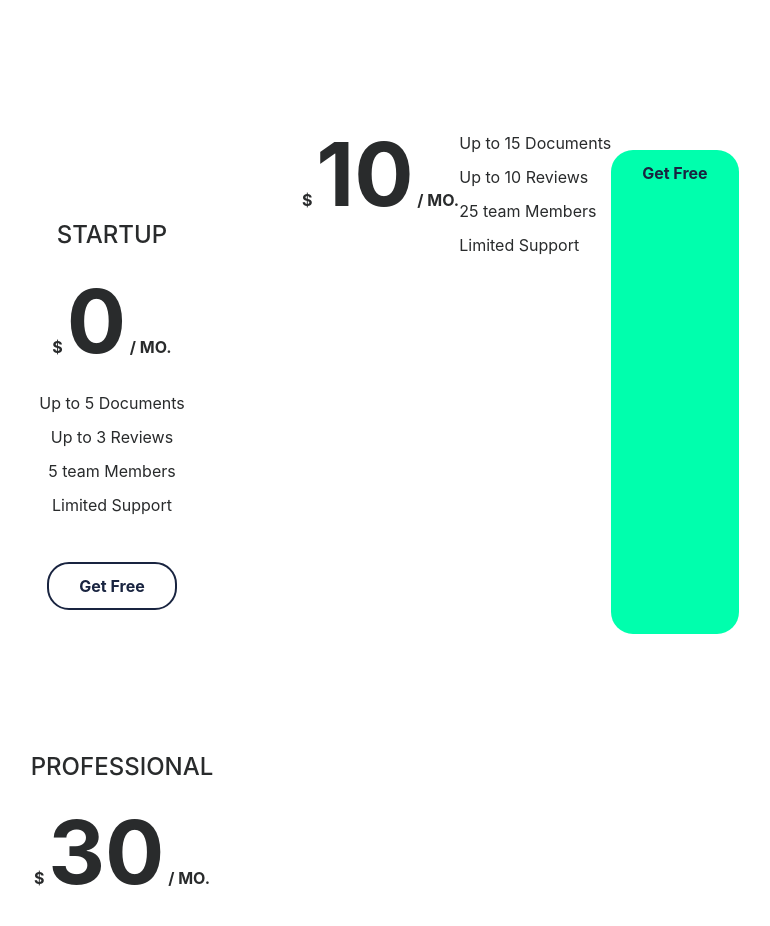
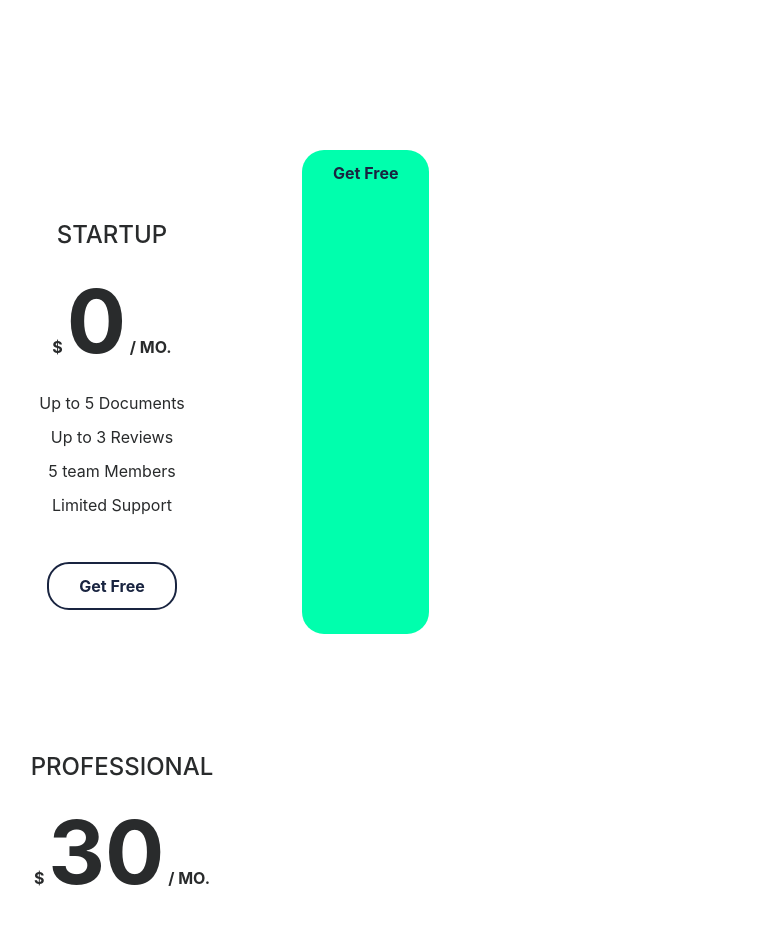
Before and after one commit to akhildeveyyappadi/Landingpage3, a plain HTML site: page index.html in a window 1280 px wide. Shown: the part 1140-2066 px from the top of the page, without its empty margins (148-918 px from the left). Drawn offline with Linux system fonts and the light colour scheme; a script that the page names is missing.

Commit message:
Update index.html

```diff
--- a/index.html
+++ b/index.html
@@ -115,13 +115,7 @@
                 <a href="#" class="btn my-4 font-weight-bold atlas-cta cta-ghost">Get Free</a>
             </div>
 
-                <p class="font-weight-bold">$ <span class="display-2 font-weight-bold">10</span> / MO.</p>
-                <ul class="list-unstyled">
-                    <li>Up to 15 Documents</li>
-                    <li>Up to 10 Reviews</li>
-                    <li>25 team Members</li>
-                    <li>Limited Support</li>
-                </ul>
+
                 <a href="#" class="btn my-4 font-weight-bold atlas-cta cta-green">Get Free</a>
             </div>
             <div data-aos="fade-left" data-aos-delay="200" data-aos-duration="1000" data-aos-once="true" class="col-md-4 text-center py-4 mt-5">
```
